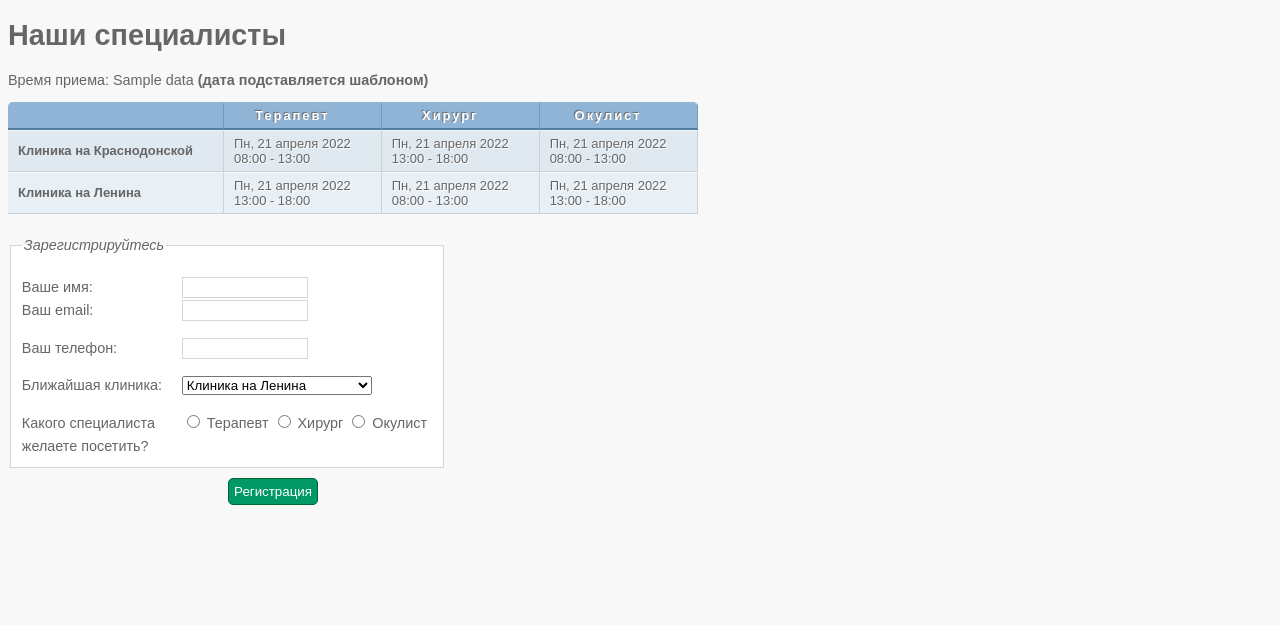
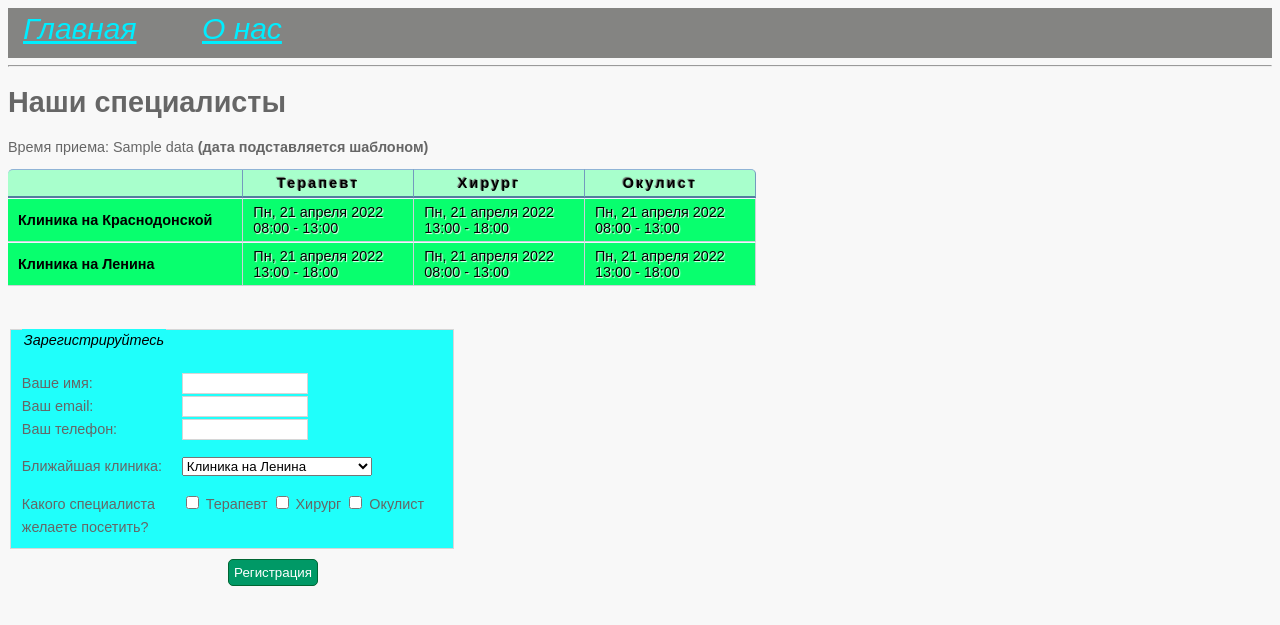
Before and after one commit to Necris45/My_Framework, a Python web app: template templates/index.html in a window 1280 px wide. Shown: the top 625 px of the page. Run offline with Jinja, Linux system fonts and the light colour scheme; the template is opened without the code that fills it: most values are stand-ins (such as "Sample title", 1, 10 or a date in 2020).

Commit message:
Done 3 DZ

```diff
--- a/hospis_framework/main.py
+++ b/hospis_framework/main.py
@@ -43,7 +43,7 @@ class Framework:
             view = self.my_routs_lst[path]
         else:
             view = PageNotFound404()
-
+        # request = {}
         # наполняем словарь request элементами
         # этот словарь получат все контроллеры
         # отработка паттерна front controller
--- /dev/null
+++ b/templates/base.html
@@ -0,0 +1,12 @@
+<!DOCTYPE html>
+<html lang="en">
+<head>
+    <meta charset="UTF-8">
+    <title>{% block title %}{% endblock %}</title>
+    {% block style %}{% endblock %}
+</head>
+<body>
+    {% block menu %}    {% endblock %}
+    {% block body %}    {% endblock %}
+</body>
+</html>
--- /dev/null
+++ b/templates/inc-index-body.html
@@ -0,0 +1,45 @@
+<div class="content">
+    <h1>Наши специалисты</h1>
+    <p>Время приема: {{data}} <b>(дата подставляется шаблоном)</b></p>
+    <table>
+        <tr class="head">
+            <th></th>
+            <th>Терапевт</th>
+            <th>Хирург</th>
+            <th>Окулист</th>
+        </tr>
+        <tr>
+            <th>Клиника на Краснодонской</th>
+            <td>Пн, 21 апреля 2022<br />08:00 - 13:00</td>
+            <td>Пн, 21 апреля 2022<br />13:00 - 18:00</td>
+            <td>Пн, 21 апреля 2022<br />08:00 - 13:00</td>
+        </tr>
+        <tr>
+            <th>Клиника на Ленина</th>
+            <td>Пн, 21 апреля 2022<br />13:00 - 18:00</td>
+            <td>Пн, 21 апреля 2022<br />08:00 - 13:00</td>
+            <td>Пн, 21 апреля 2022<br />13:00 - 18:00</td>
+        </tr>
+    </table>
+    <form action="" method="post">
+        <fieldset>
+            <legend><br />Зарегистрируйтесь</legend>
+            <p><label class="title" for="name">Ваше имя:</label>
+                <input type="text" name="name" id="name"><br />
+                <label class="title" for="email">Ваш email:</label>
+                <input type="text" name="email" id="email"><br />
+                <label class="title" for="phone_number">Ваш телефон:</label>
+                <input type="text" name="phone_number" id="phone_number"></p>
+            <p><label for="location" class="title">Ближайшая клиника:</label>
+                <select name="location" id="location">
+                    <option value="Lenina">Клиника на Ленина</option>
+                    <option value="Krasodonskaya">Клиника на Краснодонской</option>
+                </select></p>
+            <span class="title">Какого специалиста желаете посетить?</span>
+            <p><label><input type="checkbox" name="terapevt" /> Терапевт</label>
+            <label><input type="checkbox" name="hirurg" /> Хирург</label>
+            <label><input type="checkbox" name="okulist" /> Окулист</label></p>
+        </fieldset>
+    <div class="submit"><input type="submit" value="Регистрация" /></div>
+    </form>
+</div>
--- /dev/null
+++ b/templates/inc-menu.html
@@ -0,0 +1,5 @@
+<div class="menu">
+    <li><a href="/">Главная</a></li>
+    <li><a href="/about/">О нас</a></li>
+</div>
+<hr>
--- /dev/null
+++ b/templates/inc-style.html
@@ -0,0 +1,107 @@
+<style type="text/css">
+    body {
+        font-family: Arial, Verdana, sans-serif;
+        font-size: 90%;
+        color: #666;
+        background-color: #f8f8f8;}
+    li {
+        padding: 5px 10px 5px 15px;
+        color: #ffffff;
+        line-height: 1.6em;}
+    table {
+        border-spacing: 0px;}
+    th, td {
+        padding: 5px 30px 5px 10px;
+        border-spacing: 0px;
+        font-size: 100%;
+        color: #000000;
+        margin: 0px;}
+    th, td {
+        text-align: left;
+        background-color: #08ff6e;
+        border-top: 1px solid #f1f8fe;
+        border-bottom: 1px solid #cbd2d8;
+        border-right: 1px solid #cbd2d8;}
+    tr.head th {
+        color: #000000;
+        background-color: #a8ffcc;
+        border-bottom: 2px solid #547ca0;
+        border-right: 1px solid #749abe;
+        border-top: 1px solid #90b4d6;
+        text-align: center;
+        text-shadow: -1px -1px 1px #666666;
+        letter-spacing: 0.15em;}
+    td {
+        text-shadow: 1px 1px 1px #ffffff;}
+    tr.even td, tr.even th {
+        background-color: #e8eff5;}
+    tr.head th:first-child {
+        -webkit-border-top-left-radius: 5px;
+        -moz-border-radius-topleft: 5px;
+        border-top-left-radius: 5px;}
+    tr.head th:last-child {
+        -webkit-border-top-right-radius: 5px;
+        -moz-border-radius-topright: 5px;
+        border-top-right-radius: 5px;}
+    fieldset {
+        width: 420px;
+        margin-top: 20px;
+        border: 1px solid #d6d6d6;
+        background-color: #1ffffb;
+        line-height: 1.6em;}
+    legend {
+        font-style: italic;
+        color: #000000;}
+    input[type="text"] {
+        width: 120px;
+        border: 1px solid #d6d6d6;
+        padding: 2px;
+        outline: none;}
+    input[type="text"]:focus,
+    input[type="text"]:hover {
+        background-color: #d0e2f0;
+        border: 1px solid #999999;}
+    input[type="submit"] {
+        border: 1px solid #006633;
+        background-color: #009966;
+        color: #ffffff;
+        border-radius: 5px;
+        padding: 5px;
+        margin-top: 10px;}
+    input[type="submit"]:hover {
+        border: 1px solid #006633;
+        background-color: #00CC33;
+        color: #ffffff;
+        cursor: pointer;}
+    .title {
+        float: left;
+        width: 160px;
+        clear: left;}
+    .submit {
+        width: 310px;
+        text-align: right;}
+    .menu {
+        position: relative;
+        height: 50px;
+        background-color: #848482}
+    .menu li {
+        /*
+        Меню сайта:
+        а. Для всех ссылок меню задать определённый стиль (Цвет текста, размер шрифта, начертание шрифта и т.д.)
+        b. Убрать маркеры списка.
+        */
+        font-style: italic;
+        font-size: 20px;
+        list-style-type: none;
+        /* li - блочный элемент, стоятся с столбик, сделаем их все в строку */
+        display: inline-block;
+        width: 150px;}
+    .menu li a {
+        /*
+        цвет ссылок в меню
+        */
+        color: #00edff;
+        font-size: 30px;}
+    content{
+        position: relative;}
+</style>
--- a/templates/index.html
+++ b/templates/index.html
@@ -1,133 +1,13 @@
-<!DOCTYPE html>
-<html lang="en">
-<head>
-    <meta charset="UTF-8">
-    <title>Main Page</title>
-    <style type="text/css">
-			body {
-				font-family: Arial, Verdana, sans-serif;
-				font-size: 90%;
-				color: #666;
-				background-color: #f8f8f8;}
-			li {
-				list-style-image: url("images/icon-plus.png");
-				line-height: 1.6em;}
-			table {
-				border-spacing: 0px;}
-			th, td {
-				padding: 5px 30px 5px 10px;
-				border-spacing: 0px;
-				font-size: 90%;
-				margin: 0px;}
-			th, td {
-				text-align: left;
-				background-color: #e0e9f0;
-				border-top: 1px solid #f1f8fe;
-				border-bottom: 1px solid #cbd2d8;
-				border-right: 1px solid #cbd2d8;}
-			tr.head th {
-				color: #fff;
-				background-color: #90b4d6;
-				border-bottom: 2px solid #547ca0;
-				border-right: 1px solid #749abe;
-				border-top: 1px solid #90b4d6;
-				text-align: center;
-				text-shadow: -1px -1px 1px #666666;
-				letter-spacing: 0.15em;}
-			td {
-				text-shadow: 1px 1px 1px #ffffff;}
-			tr.even td, tr.even th {
-				background-color: #e8eff5;}
-			tr.head th:first-child {
-				-webkit-border-top-left-radius: 5px;
-				-moz-border-radius-topleft: 5px;
-				border-top-left-radius: 5px;}
-			tr.head th:last-child {
-				-webkit-border-top-right-radius: 5px;
-				-moz-border-radius-topright: 5px;
-				border-top-right-radius: 5px;}
-			fieldset {
-				width: 410px;
-				margin-top: 20px;
-				border: 1px solid #d6d6d6;
-				background-color: #ffffff;
-				line-height: 1.6em;}
-			legend {
-				font-style: italic;
-				color: #666666;}
-			input[type="text"] {
-				width: 120px;
-				border: 1px solid #d6d6d6;
-				padding: 2px;
-				outline: none;}
-			input[type="text"]:focus,
-			input[type="text"]:hover {
-				background-color: #d0e2f0;
-				border: 1px solid #999999;}
-			input[type="submit"] {
-				border: 1px solid #006633;
-				background-color: #009966;
-				color: #ffffff;
-				border-radius: 5px;
-				padding: 5px;
-				margin-top: 10px;}
-			input[type="submit"]:hover {
-				border: 1px solid #006633;
-				background-color: #00CC33;
-				color: #ffffff;
-				cursor: pointer;}
-			.title {
-				float: left;
-				width: 160px;
-				clear: left;}
-			.submit {
-				width: 310px;
-				text-align: right;}
-		</style>
-</head>
-<body>
-    <h1>Наши специалисты</h1>
-    <p>Время приема: {{data}} <b>(дата подставляется шаблоном)</b></p>
-    <table>
-        <tr class="head">
-            <th></th>
-            <th>Терапевт</th>
-            <th>Хирург</th>
-            <th>Окулист</th>
-        </tr>
-        <tr>
-            <th>Клиника на Краснодонской</th>
-            <td>Пн, 21 апреля 2022<br />08:00 - 13:00</td>
-            <td>Пн, 21 апреля 2022<br />13:00 - 18:00</td>
-            <td>Пн, 21 апреля 2022<br />08:00 - 13:00</td>
-        </tr>
-        <tr class="even">
-            <th>Клиника на Ленина</th>
-            <td>Пн, 21 апреля 2022<br />13:00 - 18:00</td>
-            <td>Пн, 21 апреля 2022<br />08:00 - 13:00</td>
-            <td>Пн, 21 апреля 2022<br />13:00 - 18:00</td>
-        </tr>
-    </table>
-    <form action="" method="post">
-        <fieldset>
-            <legend>Зарегистрируйтесь</legend>
-            <p><label class="title" for="name">Ваше имя:</label>
-                <input type="text" name="name" id="name"><br />
-                <label class="title" for="email">Ваш email:</label>
-                <input type="text" name="email" id="email"></p>
-                <label class="title" for="phone_number">Ваш телефон:</label>
-                <input type="text" name="phone_number" id="phone_number"></p>
-            <p><label for="location" class="title">Ближайшая клиника:</label>
-                <select name="location" id="location">
-                    <option value="Lenina">Клиника на Ленина</option>
-                    <option value="Krasodonskaya">Клиника на Краснодонской</option>
-                </select></p>
-            <span class="title">Какого специалиста желаете посетить?</span>
-            <p><label><input type="radio" name="terapevt" /> Терапевт</label>
-            <label><input type="radio" name="hirurg" /> Хирург</label>
-            <label><input type="radio" name="okulist" /> Окулист</label></p>
-        </fieldset>
-    <div class="submit"><input type="submit" value="Регистрация" /></div>
-    </form>
-</body>
-</html>
+{% extends "base.html" %}
+{% block title %}
+	Наши специалисты
+{% endblock %}
+{% block style %}
+	{% include "inc-style.html" %}
+{% endblock %}
+{% block menu %}
+	{% include "inc-menu.html" %}
+{% endblock %}
+{% block body %}
+	{% include "inc-index-body.html" %}
+{% endblock %}
--- a/views.py
+++ b/views.py
@@ -8,7 +8,7 @@ class Index:
 
 class About:
     def __call__(self, request):
-        return '200 OK', 'about'
+        return '200 OK', render('about.html')
 
 
 class NotFound404:
```
Also changed, not shown: hospis_framework/templator.py (+5 -8 lines), templates/about.html (added, +13 -0 lines), templates/css/style.css (added, +108 -0 lines).
